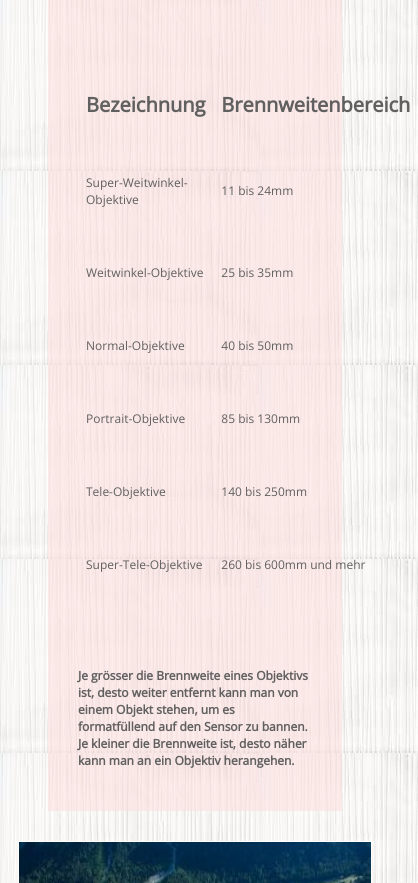
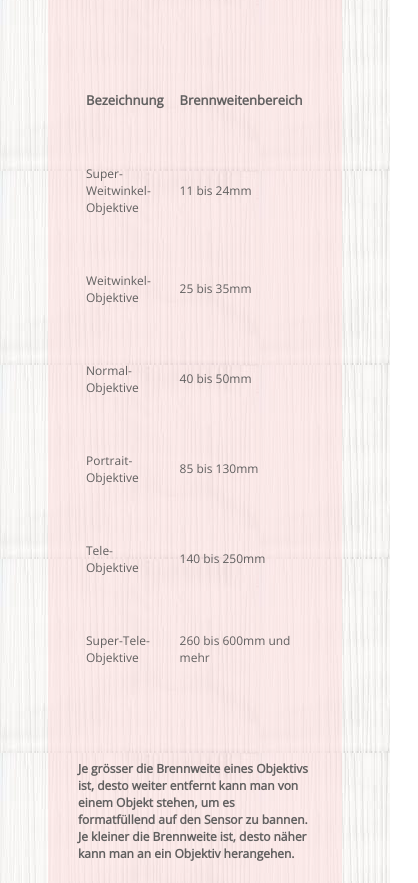
Before and after one commit to vanessawanner/lerndokus, a plain HTML site: page lerndoku_403/post_production.html in a window 390 px wide. Shown: the part 3903-4786 px from the top of the page, 418 px wide, since content can reach past the window. Drawn offline with nearby package versions, Linux system fonts and the light colour scheme.

Commit message:
letzte aenderung

```diff
--- a/lerndoku_403/style_403.css
+++ b/lerndoku_403/style_403.css
@@ -270,7 +270,11 @@ footer {
     width: 60px;
   }
 }
-
+@media (max-width: 620px) {
+#brennweite th {
+  font-size: 13px;
+}
+}
 
 #brennweiteimgs {
   width: 100%;
```
